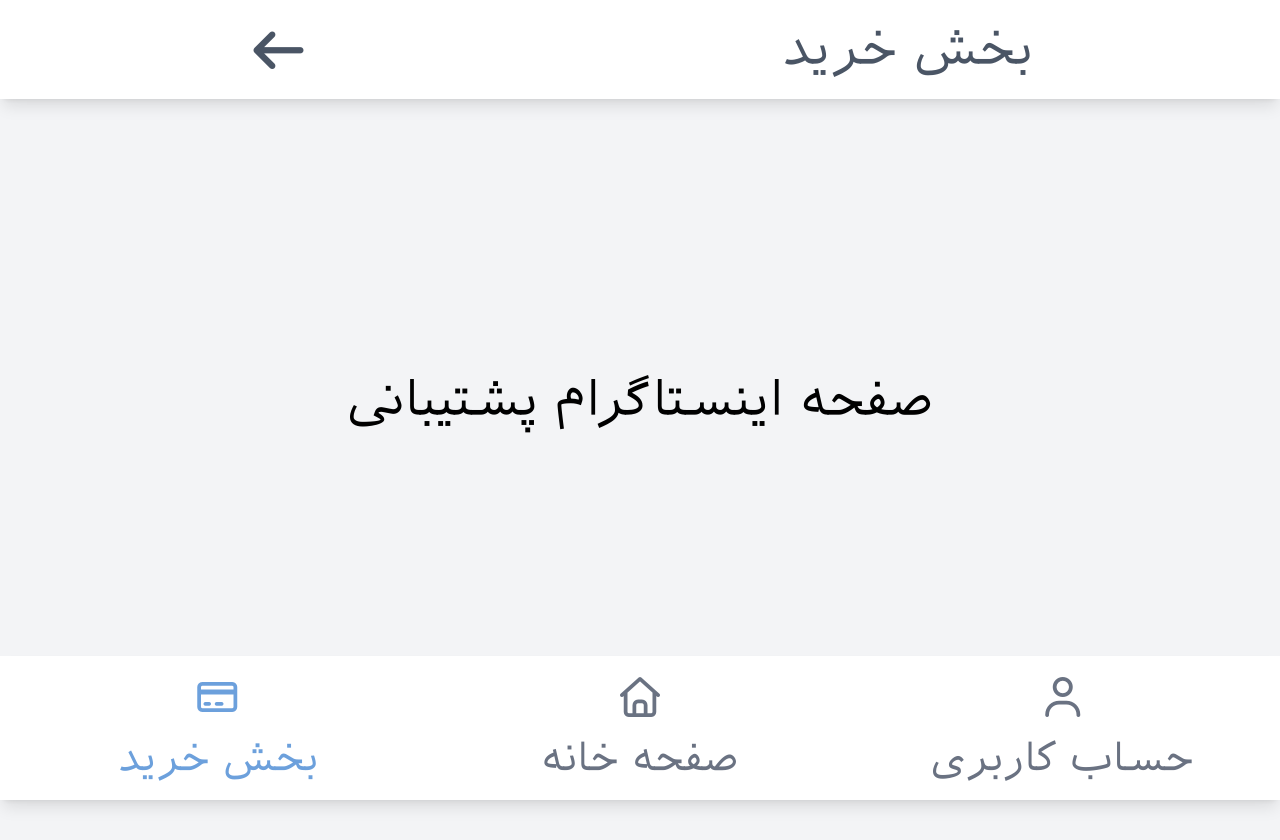
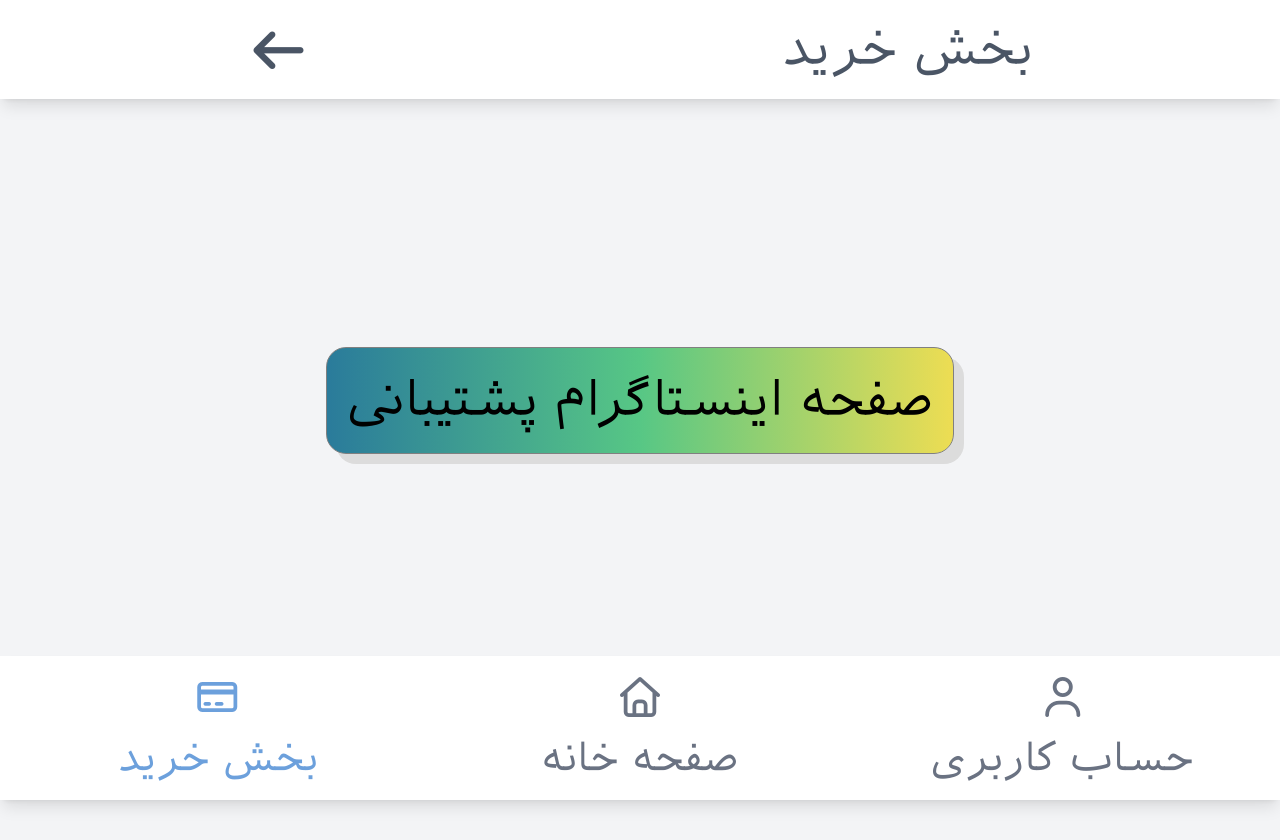
Before and after one commit to AminShayanAsl/app, a plain HTML site: page buy.html in a window 1280 px wide. Drawn offline with Linux system fonts and the light colour scheme.

Commit message:
Update style.css

```diff
--- a/assets/css/style.css
+++ b/assets/css/style.css
@@ -76,5 +76,13 @@
     border-color: #FDEBD0;
 }
 #thanksText {
-  white-space: pre-line;
+    white-space: pre-line;
 }
+.btn-link {
+    border: 1px solid gray;
+    border-radius: 20px;
+    padding: 15px 20px;
+    background: #2A7B9B;
+    background: linear-gradient(90deg, rgba(42, 123, 155, 1) 0%, rgba(87, 199, 133, 1) 50%, rgba(237, 221, 83, 1) 100%);
+    box-shadow: 10px 10px gainsboro;
+}
```
